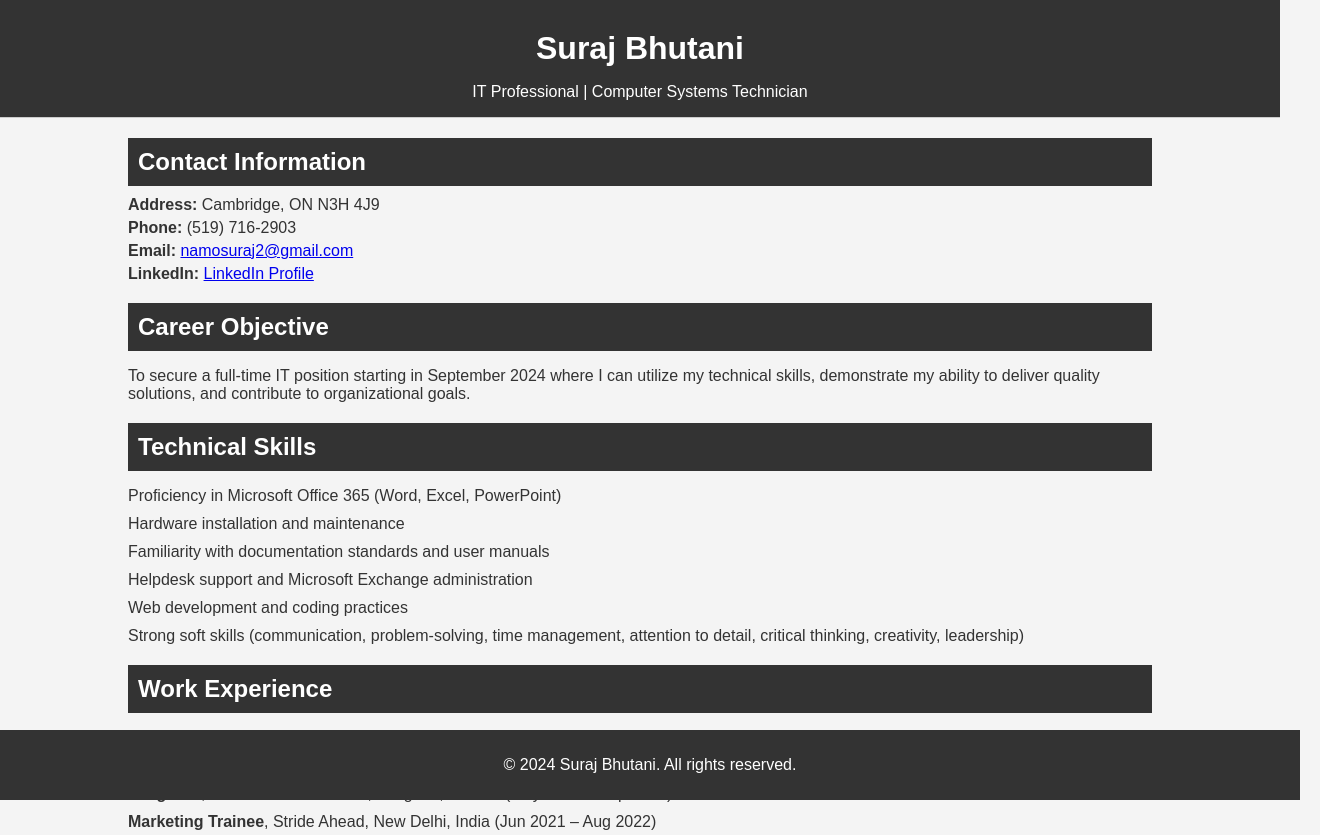
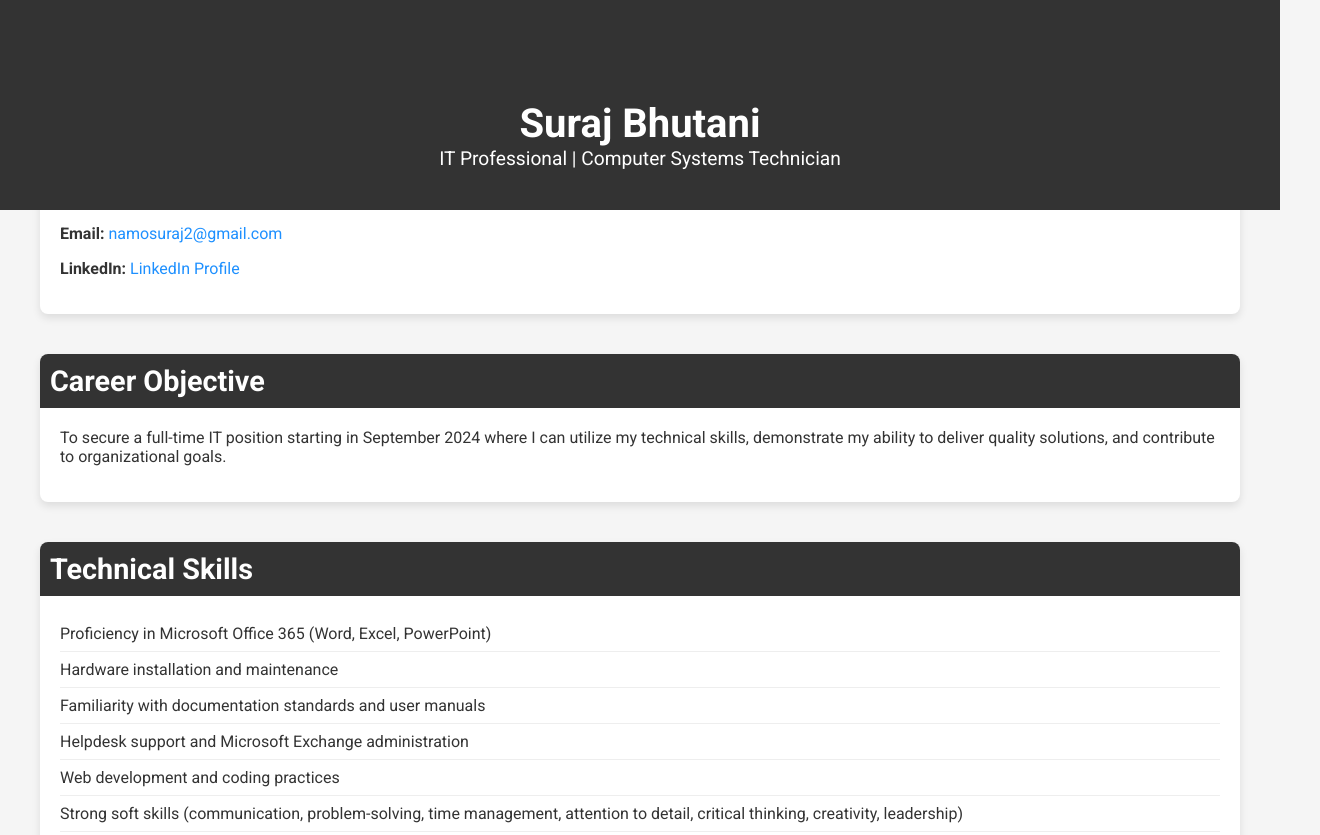
Before and after one commit to Suraj-dev996/Resume, a plain HTML site: page index.html in a window 1280 px wide. Shown: the top 835 px of the page, 1320 px wide, since content can reach past the window. Drawn offline with Linux system fonts and the light colour scheme.

Commit message:
Update index.html

```diff
--- a/index.html
+++ b/index.html
@@ -4,60 +4,80 @@
     <meta charset="UTF-8">
     <meta name="viewport" content="width=device-width, initial-scale=1.0">
     <title>Suraj Bhutani's Portfolio</title>
+    <link href="https://fonts.googleapis.com/css2?family=Roboto:wght@400;700&display=swap" rel="stylesheet">
     <style>
         body {
-            font-family: Arial, sans-serif;
+            font-family: 'Roboto', sans-serif;
             margin: 0;
             padding: 0;
-            background-color: #f4f4f4;
+            background-color: #f5f5f5;
             color: #333;
         }
-        .container {
-            width: 80%;
-            margin: 0 auto;
-            overflow: hidden;
-        }
         header {
-            background: #333;
+            background-color: #333;
             color: #fff;
-            padding-top: 30px;
-            min-height: 70px;
-            border-bottom: #ccc 1px solid;
+            padding: 20px 0;
             text-align: center;
+            position: fixed;
+            width: 100%;
+            top: 0;
+            left: 0;
+            z-index: 1000;
         }
         header h1 {
             margin: 0;
+            font-size: 2.5em;
+        }
+        header p {
+            margin: 0;
+            font-size: 1.2em;
+        }
+        .container {
+            padding: 80px 20px 20px;
+            max-width: 1200px;
+            margin: 0 auto;
         }
         section {
-            margin: 20px 0;
+            margin-bottom: 40px;
+            padding: 20px;
+            background: #fff;
+            border-radius: 8px;
+            box-shadow: 0 4px 8px rgba(0, 0, 0, 0.1);
         }
         h2 {
             background: #333;
             color: #fff;
             padding: 10px;
-            margin-bottom: 10px;
+            margin: -20px -20px 20px;
+            border-radius: 8px 8px 0 0;
+            font-size: 1.8em;
+        }
+        a {
+            color: #1e90ff;
+            text-decoration: none;
+        }
+        a:hover {
+            text-decoration: underline;
         }
         ul {
-            list-style: none;
+            list-style-type: none;
             padding: 0;
         }
         li {
-            margin-bottom: 10px;
+            padding: 8px 0;
+            border-bottom: 1px solid #eee;
         }
-        .contact-info, .skills, .experience, .education, .volunteering, .hobbies, .languages {
-            margin-bottom: 20px;
-        }
-        .contact-info p, .skills p, .experience p, .education p, .volunteering p, .hobbies p, .languages p {
-            margin: 5px 0;
-        }
-        footer {
-            text-align: center;
-            padding: 10px;
+        .footer {
             background: #333;
             color: #fff;
-            position: fixed;
+            text-align: center;
+            padding: 20px;
+            position: relative;
             bottom: 0;
             width: 100%;
+        }
+        .footer p {
+            margin: 0;
         }
     </style>
 </head>
@@ -139,7 +159,7 @@
         </section>
     </div>
 
-    <footer>
+    <footer class="footer">
         <p>&copy; 2024 Suraj Bhutani. All rights reserved.</p>
     </footer>
 </body>
```
